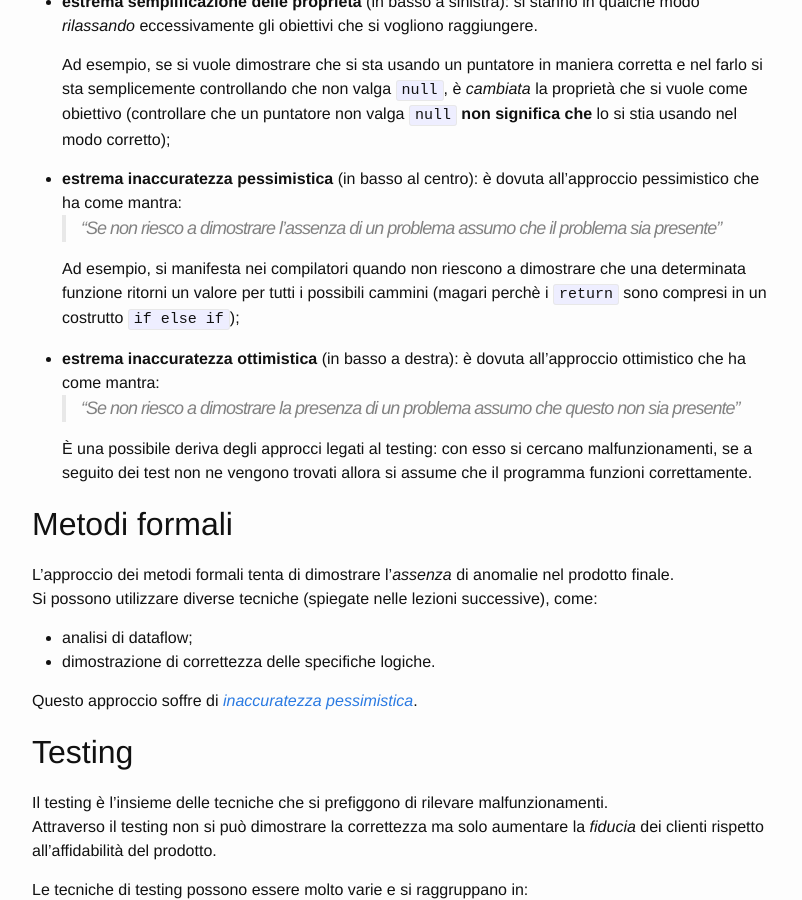
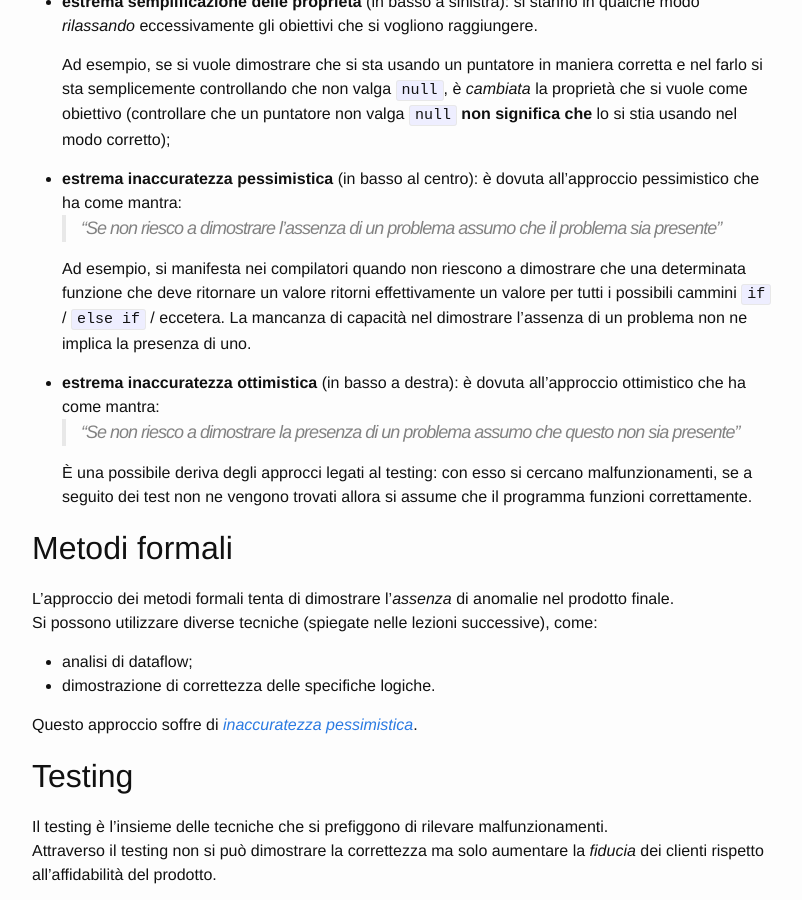
Before and after one commit to MarcoBuster/sweng, a Jekyll site: the page built from _posts/2022-11-23-verifica-convalida.md, in a window 1280 px wide and 900 px high, scrolled down 4678 px. Shown: the whole window, without its empty margins (238-1040 px from the left). Built offline with Jekyll 4.4.1, drawn with Linux system fonts in a browser that asks for light colours; the table of contents is made by our own code.

````diff
--- a/_posts/2022-11-23-verifica-convalida.md
+++ b/_posts/2022-11-23-verifica-convalida.md
@@ -146,7 +146,8 @@
 - __<span id="innaccuratezza_pessimistica">estrema inaccuratezza pessimistica</span>__ (in basso al centro): è dovuta all'approccio pessimistico che ha come mantra:
 > _"Se non riesco a dimostrare l'assenza di un problema assumo che il problema sia presente"_
 
-    Ad esempio, si manifesta nei compilatori quando non riescono a dimostrare che una determinata funzione ritorni un valore per tutti i possibili cammini (magari perchè i `return` sono compresi in un costrutto ```if  else if```);
+    Ad esempio, si manifesta nei compilatori quando non riescono a dimostrare che una determinata funzione che deve ritornare un valore ritorni effettivamente un valore per tutti i possibili cammini `if` / `else if` / eccetera.
+    La mancanza di capacità nel dimostrare l'assenza di un problema non ne implica la presenza di uno.
 - __estrema <span id="innaccurettezza_ottimistica">inaccuratezza ottimistica</span>__ (in basso a destra): è dovuta all'approccio ottimistico che ha come mantra:
 > _"Se non riesco a dimostrare la presenza di un problema assumo che questo non sia presente"_
 
````
